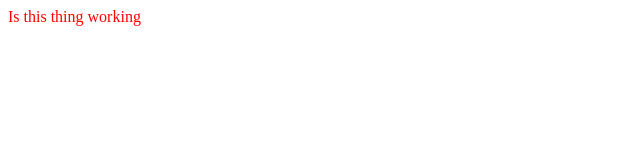
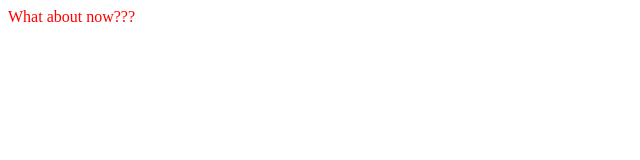
Before and after one commit to Locklear66/firstgithubproject, a plain HTML site: page index.html in a window 1280 px wide. Shown: the full height of the page, 0-640 px from the left. Drawn offline with Linux system fonts and the light colour scheme.

Commit message:
word change

```diff
--- a/index.html
+++ b/index.html
@@ -8,6 +8,6 @@
     <link rel="stylesheet" href="styles.css">
 </head>
 <body>
-    Is this thing working
+    What about now???
 </body>
 </html>
```
